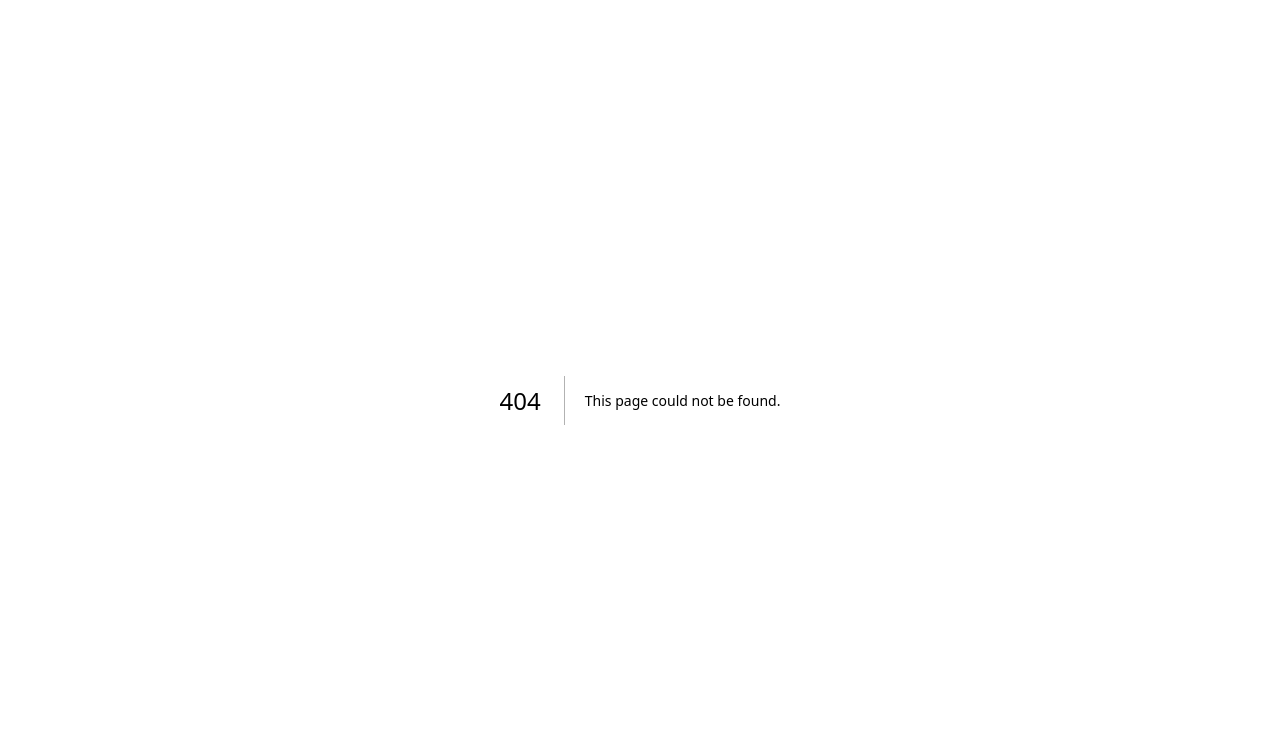
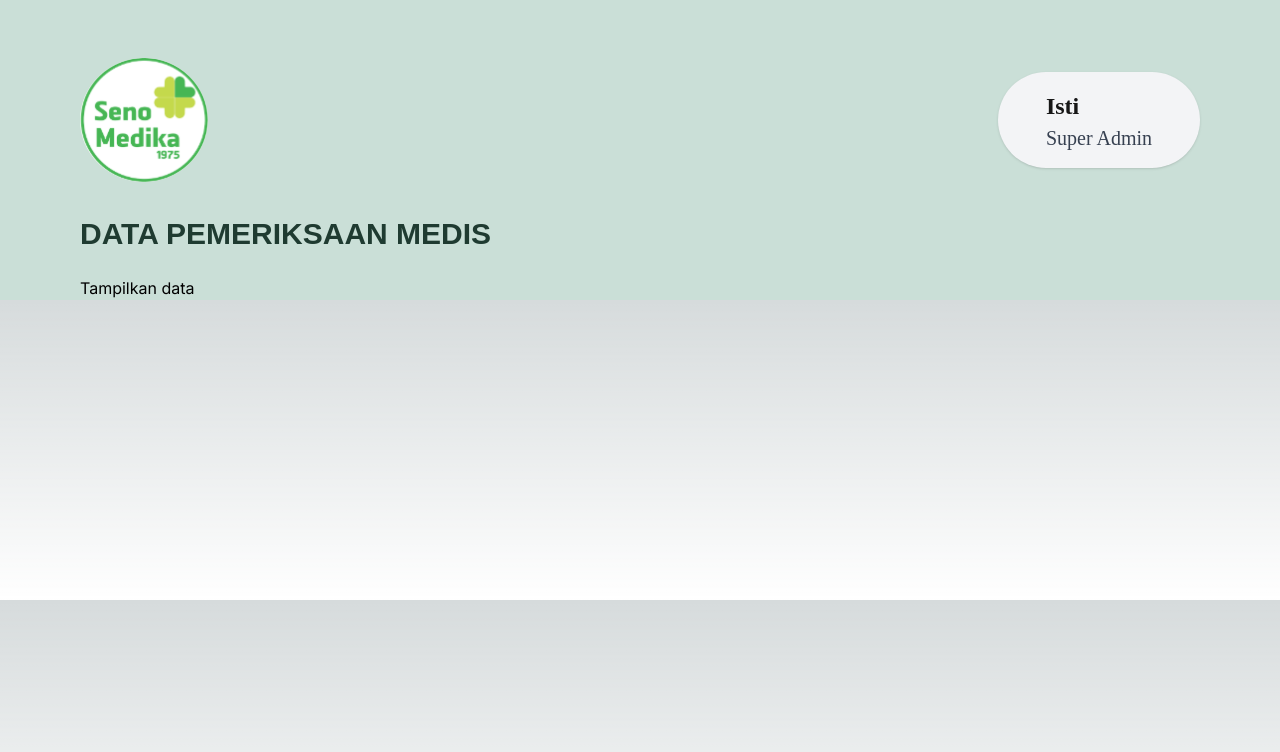
Before and after one commit to eunicesarah/seno-medika-clinic-adm-fe, a Next.js app: page /nurse-dashboard in a window 1280 px wide. Before the commit this address had no page. Shown: the top 752 px of the page. Built offline with nearby package versions, Linux system fonts and the light colour scheme.

Commit message:
feat: add nurse-page

```diff
--- /dev/null
+++ b/src/app/nurse-dashboard/page.tsx
@@ -0,0 +1,32 @@
+import Image from "next/image";
+import SMLogo from "../../../public/Logo_Seno_Medika.svg";
+import React from "react";
+
+
+export default function Home() {
+    return (
+        <div className=" bg-tint6 flex-col flex h-auto">
+            <div className="flex mr-20 mt-14 bg-tint6 items-center">
+                <div>
+                    <Image
+                        src={SMLogo}
+                        alt="Logo Seno Medika"
+                        className="w-32 h-32 ml-20"
+                    />
+                </div>
+                <div className="ml-auto">
+                    <button className="px-12 py-4 bg-gray-100 rounded-[51px] shadow flex-col justify-start inline-flex hover:bg-slate-200">
+                        <p className="text-neutral-900 text-2xl font-semibold font-['Poppins'] leading-9">Isti</p>
+                        <p className="text-gray-700 text-xl font-normal font-['Poppins']">Super Admin</p>
+                    </button>
+                </div>
+            </div>
+            <p className=" font-poppins ml-20 mt-8 font-bold h-11 w-auto text-3xl text-shade6">DATA PEMERIKSAAN MEDIS</p>
+            <div className="flex items-center ml-20 mt-4">
+                <div className="flex w-auto h-auto items-start">
+                    <p className="text-black">Tampilkan data</p>
+                </div>
+            </div>
+        </div>
+    )
+}
```
